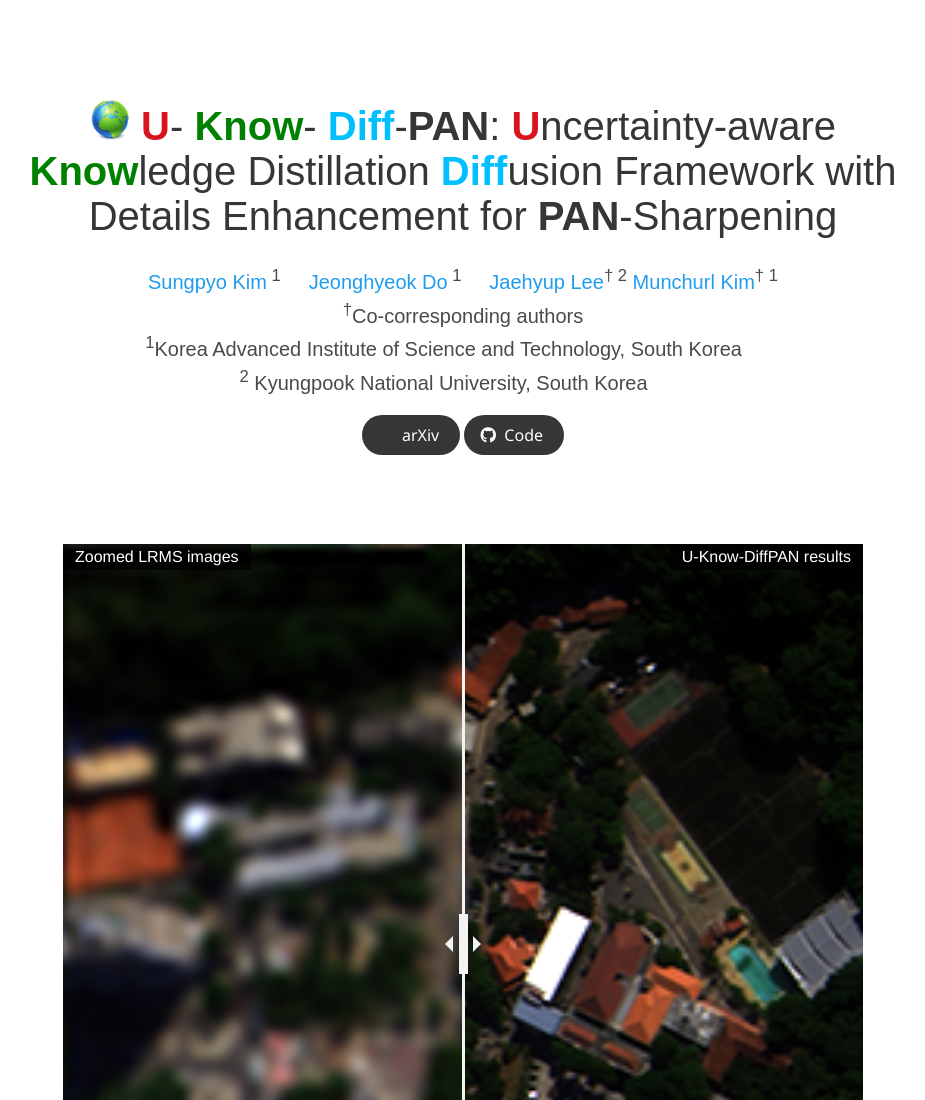
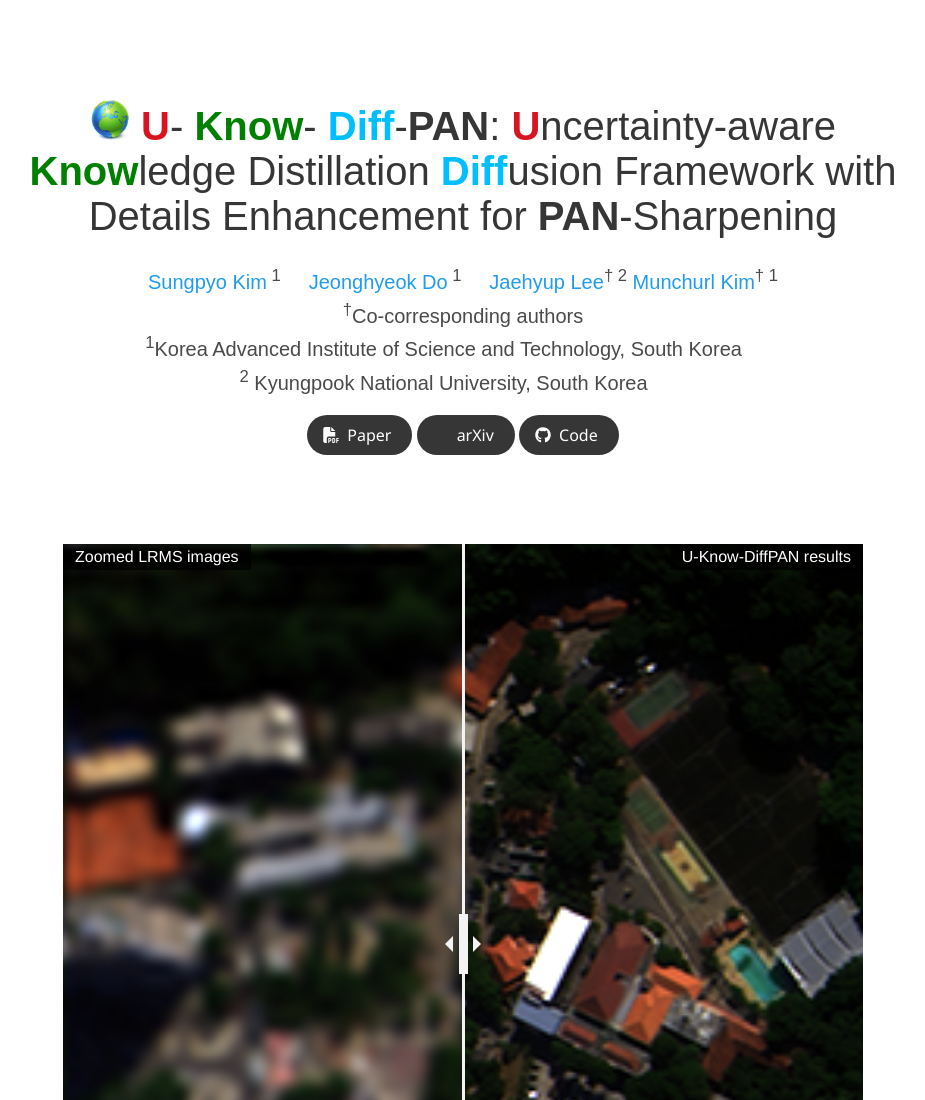
Before and after one commit to KAIST-VICLab/U-Know-DiffPAN-site, a plain HTML site: page index.html in a window 1280 px wide. Shown: the top 1100 px of the page, without its empty margins (177-1102 px from the left). Drawn offline with nearby package versions, Linux system fonts and the light colour scheme; some icons are missing; a web font is replaced by a local one.

Commit message:
Update index.html
do

```diff
--- a/index.html
+++ b/index.html
@@ -196,16 +196,16 @@
             <div class="publication-links">
 
               <!-- PDF Link. -->
-              <!-- <span class="link-block"> -->
+              <span class="link-block">
                 <!-- <a target="_blank" rel="noopener noreferrer" href="https://openaccess.thecvf.com/content/CVPR2024/html/Youk_FMA-Net_Flow-Guided_Dynamic_Filtering_and_Iterative_Feature_Refinement_with_Multi-Attention_CVPR_2024_paper.html" -->
-                <!-- <a target="_blank" rel="noopener noreferrer" href="https://xxxx.html"
+                <a target="_blank" rel="noopener noreferrer" href="https://xxxx.html"
                    class="external-link button is-normal is-rounded is-dark">
                   <span class="icon">
                       <i class="fas fa-file-pdf"></i>
                   </span>
                   <span>Paper</span>
                 </a>
-              </span> -->
+              </span>
 
               <!-- Arxiv Link -->
               <span class="link-block">
```
